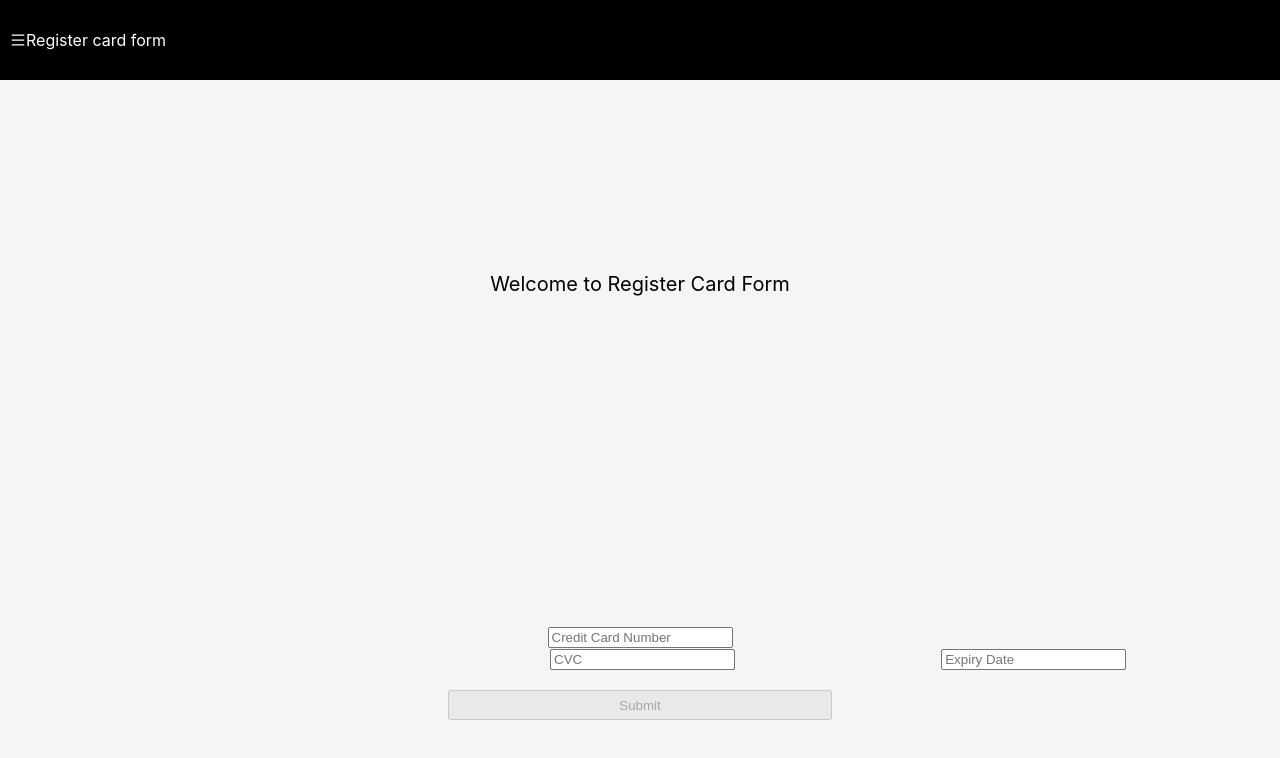
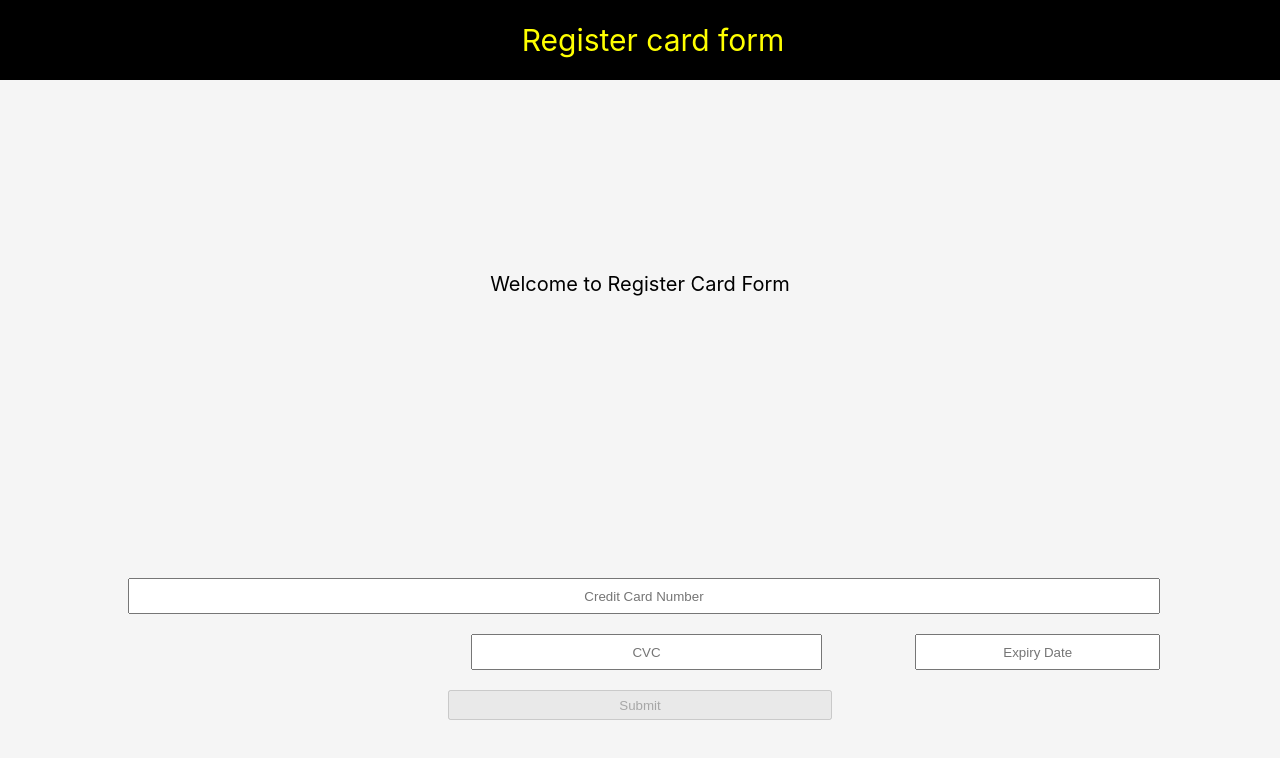
Before and after one commit to ldj0319/OnePageRegisterCreditCard, a React (Create React App) app in the folder creditcardwebapp/: page / in a window 1280 px wide. Shown: the top 758 px of the page. Built offline with nearby package versions, Linux system fonts and the light colour scheme.

Commit message:
Improve GUI

```diff
--- a/creditcardwebapp/src/components/CreditCardForm.css
+++ b/creditcardwebapp/src/components/CreditCardForm.css
@@ -1,7 +1,22 @@
+input {
+    margin-left: auto;
+    margin-right: auto;
+    width:100%;
+    height: 30px;
+    text-align: center;
+}
+
 .CreditCardForm {
     position: absolute;
     width: 100%;
     bottom: 10%;
+}
+
+.CreditCardNumberField{
+    margin-left: auto;
+    margin-right: auto;
+    margin-top: auto;
+    margin-bottom: 20px;
 }
 
 .CVCField {
--- a/creditcardwebapp/src/components/Sidebar.css
+++ b/creditcardwebapp/src/components/Sidebar.css
@@ -2,7 +2,6 @@
     display: flex;
     justify-content: flex-start;
     align-items: center;
-    width: 100%;
     height: 5rem;
     background-color: black;
 }
@@ -12,19 +11,23 @@
     justify-content: flex-start;
     align-items: center;
     height: 5rem;
-    color: white;
     background-color: black;
     margin-left: 10px;
 }
 
-.SidebarText {
-    text-align: center;
-    color: white;
-}
-
 .SidebarNav {
+    width: 100%;
     height: 100vh;
     background-color: black;
     position: fixed;
     top: 0;
+    z-index: 1;
 }
+
+.SidebarText {
+    margin-left: auto;
+    margin-right: auto;
+    text-align: center;
+    font-size: 30px;
+    color: yellow;
+}
```
